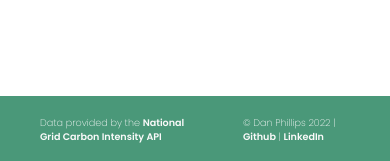
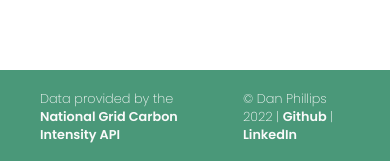
Before and after one commit to dan77uk/carbonIntensity, a React (Create React App) app: page / in a window 390 px wide. Shown: the part 680-841 px from the top of the page. Built offline with nearby package versions, Linux system fonts and the light colour scheme; no server answers.

Commit message:
added README and tidied up overall styling

```diff
--- a/src/components/footer/footer.css
+++ b/src/components/footer/footer.css
@@ -4,7 +4,7 @@ footer {
   background-color: rgb(74, 152, 121);
   display: flex;
   justify-content: space-between;
-  font-size: 0.7rem;
+  font-size: 0.9rem;
 }
 
 footer p {
@@ -26,6 +26,6 @@ footer p a:hover {
 @media (max-width: 700px) {
   footer {
     gap: 40px;
-    font-size: 0.6rem;
+    font-size: 0.8rem;
   }
 }
--- a/src/components/search/search.css
+++ b/src/components/search/search.css
@@ -10,7 +10,7 @@
 
 .search-form-container h5 {
   font-weight: 400;
-  font-size: 0.6rem !important;
+  font-size: 0.8rem !important;
   color: rgb(63, 63, 63);
 }
 
@@ -20,7 +20,7 @@
   color: rgb(250, 250, 250);
   padding: 4px 10px;
   border-radius: 5px;
-  font-size: 0.7rem;
+  font-size: 0.9rem;
   margin: 4px 0 0 0;
   border: solid 1px rgb(215, 215, 215);
 }
```
